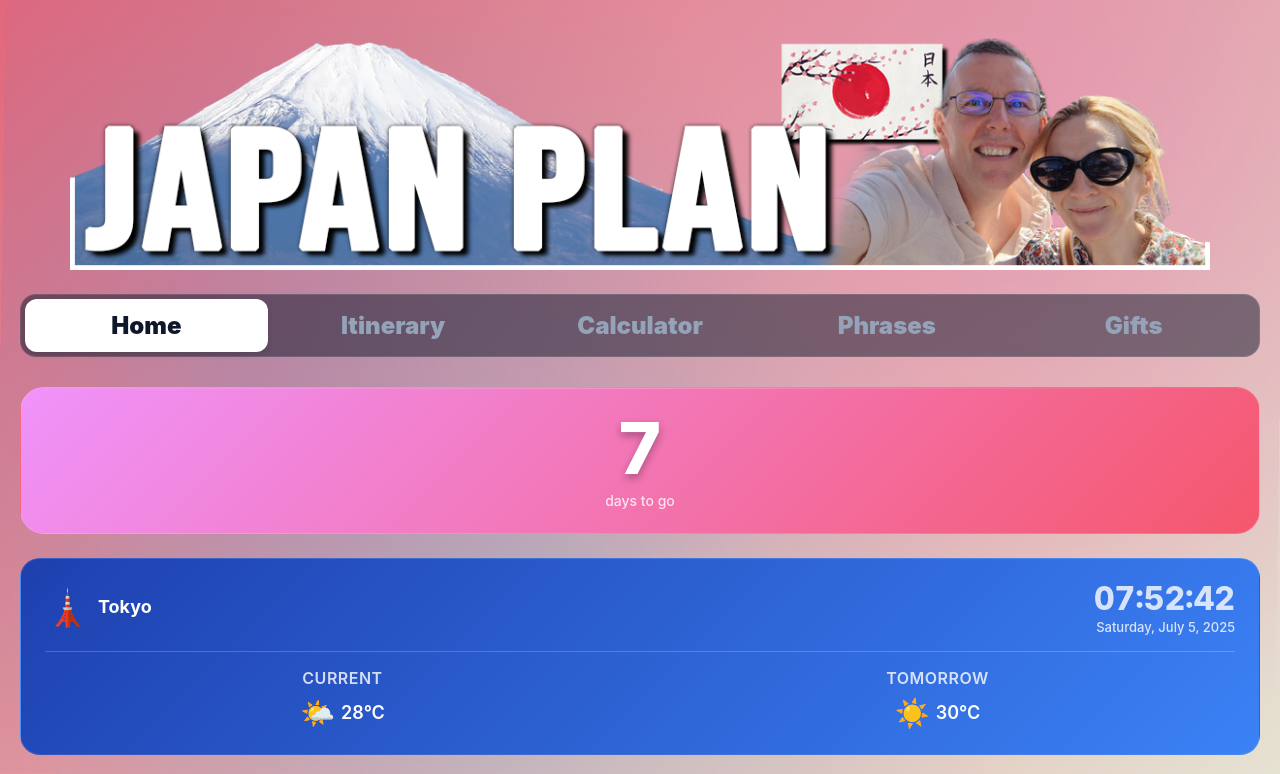
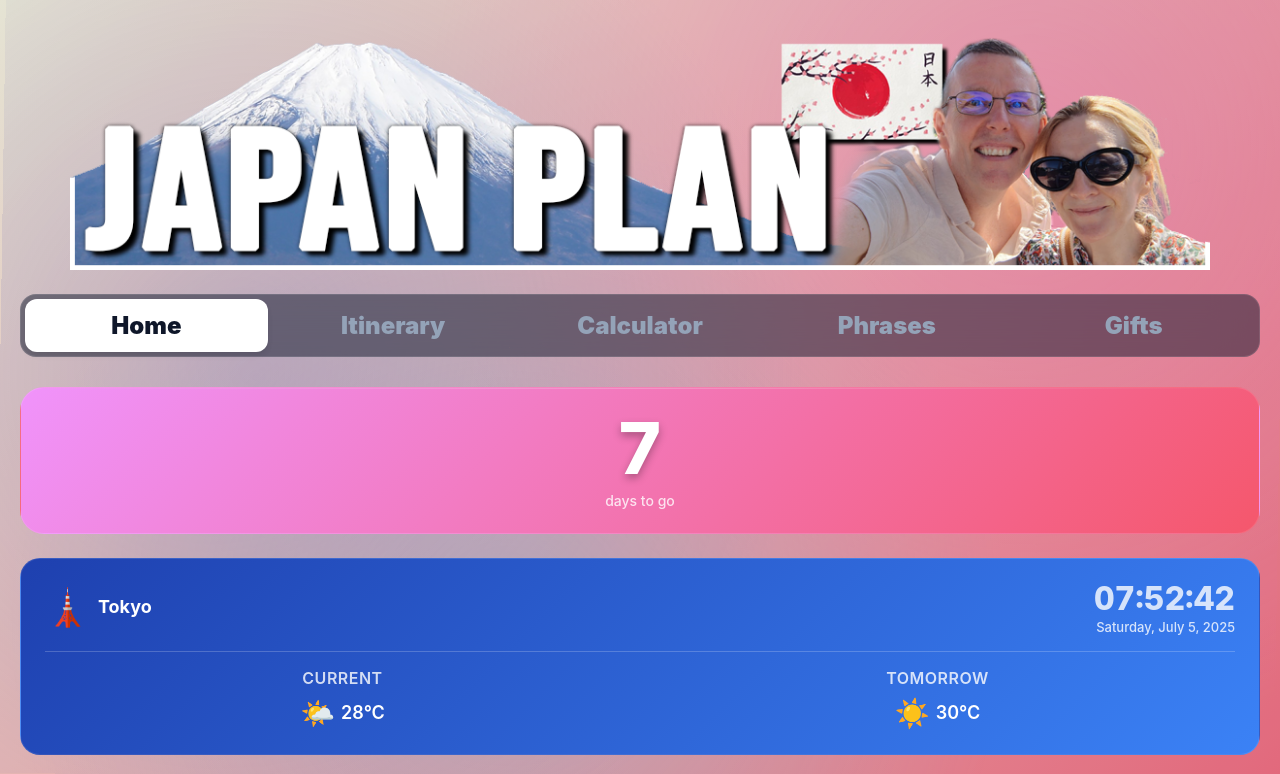
Before and after one commit to spuddieblue/japan, a plain HTML site: page index.html in a window 1280 px wide. Shown: the top 774 px of the page. Drawn offline with Linux system fonts and the light colour scheme; no server answers.

Commit message:
Update index.html

```diff
--- a/index.html
+++ b/index.html
@@ -25,7 +25,7 @@
             --white: #ffffff;
             --surface: #f8fafc;
             --surface-dark: #334155;
-            --gradient-1: linear-gradient(135deg, #fb7185 0%, #fefce8 100%);
+--gradient-1: linear-gradient(135deg, #fefce8 0%, #fb7185 100%);
             --gradient-2: linear-gradient(135deg, #f093fb 0%, #f5576c 100%);
             --gradient-3: linear-gradient(135deg, #1e40af 0%, #3b82f6 100%);
             --gradient-4: linear-gradient(135deg, #7f1d1d 0%, #b91c1c 100%);
```
